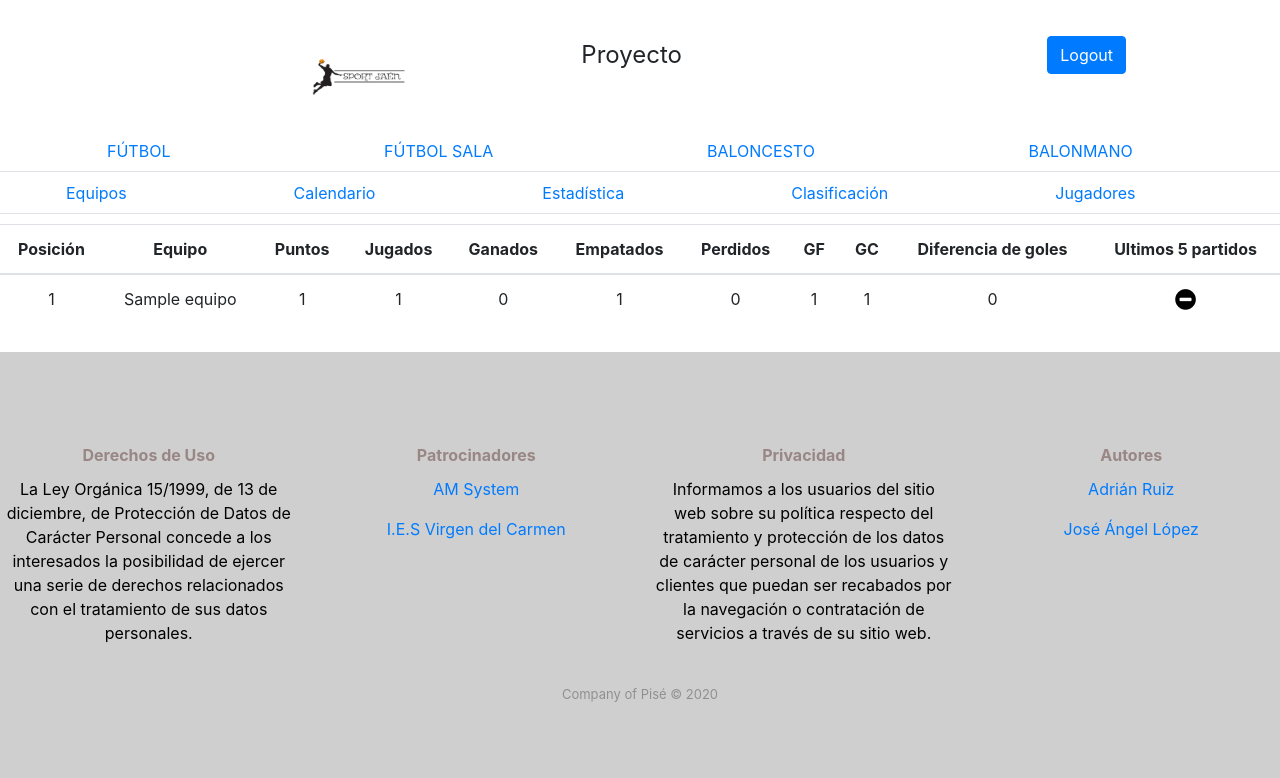
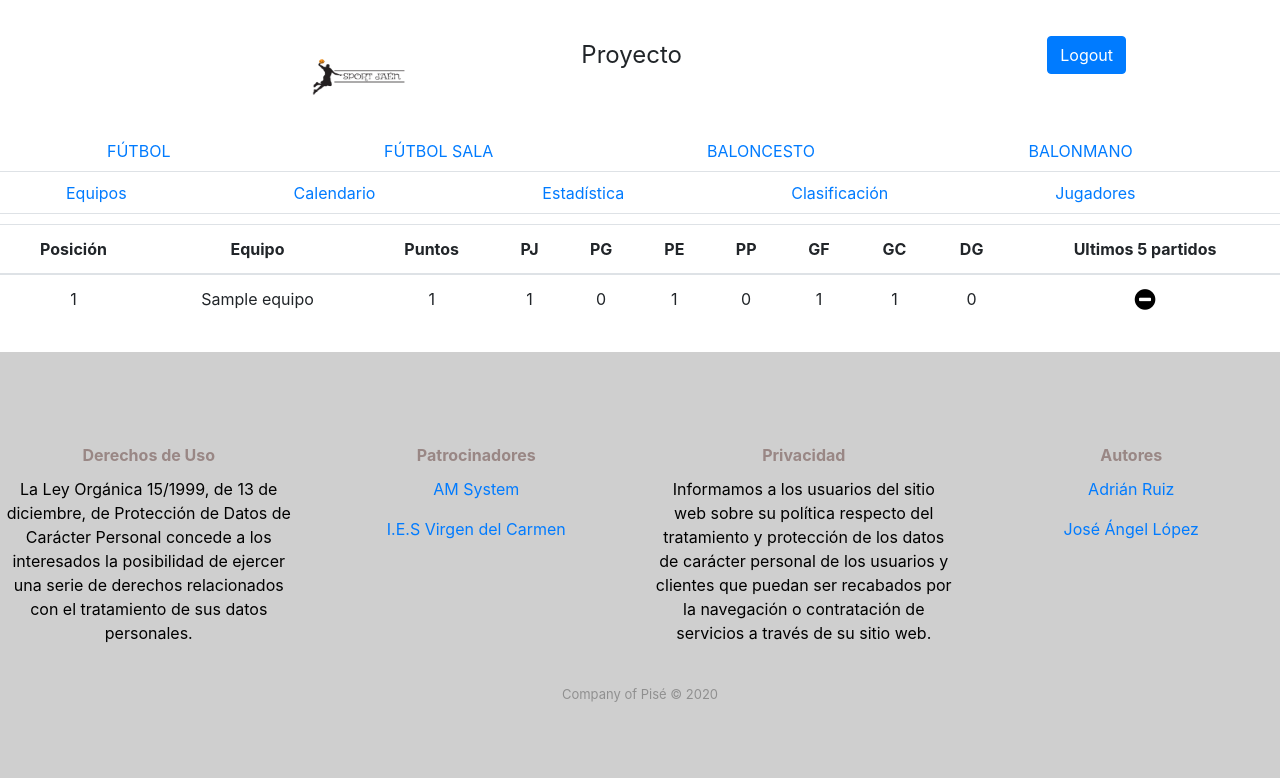
Before and after one commit to adrianruizdeveloper/deporte, a PHP site: page /clasificacion.php in a window 1280 px wide. Shown: the top 778 px of the page. Run offline with PHP 8.4, Linux system fonts and the light colour scheme; the visitor is signed in with stand-in values (Sample User, id 1); tables that the repository leaves empty hold one stand-in row (values such as "Sample post"); some libraries are stand-ins or nearby versions.

Commit message:
Add files via upload

```diff
--- a/pagina prueba/clasificacion.php
+++ b/pagina prueba/clasificacion.php
@@ -104,7 +104,7 @@ if (!isset($_SESSION["conectado"])) {
                 if (consultarDeporte($db, $fila['idequipo']) == $_SESSION['deporte']) {
                     $idequipo = $fila['idequipo'];
                     $nombre_eq = $fila['nombre_eq'];
-                    $lista .= "<tr><td>" . $n . "</td><td></img class=\"escudo\"> " . $nombre_eq . "</td>" . calcular_puntos($db, $idequipo) . "</tr>";
+                    $lista .= "<tr><td>" . $n++ . "</td><td></img class=\"escudo\"> " . $nombre_eq . "</td>" . calcular_puntos($db, $idequipo) . "</tr>";
                 }
             }
 
@@ -120,13 +120,13 @@ if (!isset($_SESSION["conectado"])) {
                     <th>Posición</th>
                     <th>Equipo</th>
                     <th>Puntos</th>
-                    <th>Jugados</th>
-                    <th>Ganados</th>
-                    <th>Empatados</th>
-                    <th>Perdidos</th>
+                    <th>PJ</th>
+                    <th>PG</th>
+                    <th>PE</th>
+                    <th>PP</th>
                     <th>GF</th>
                     <th>GC</th>
-                    <th>Diferencia de goles</th>
+                    <th>DG</th>
                     <th>Ultimos 5 partidos</th>
                 </tr>
                 </thead>
```
